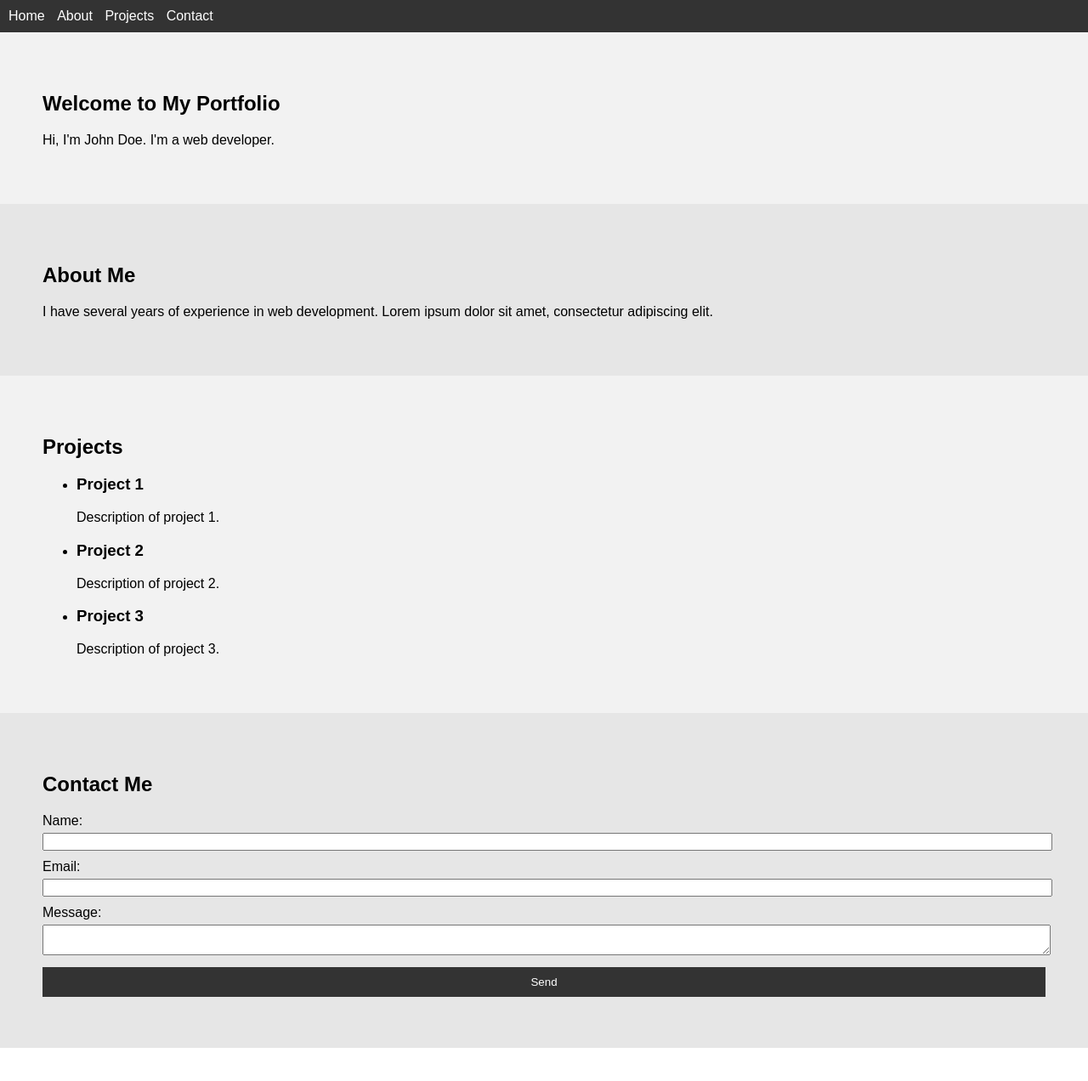
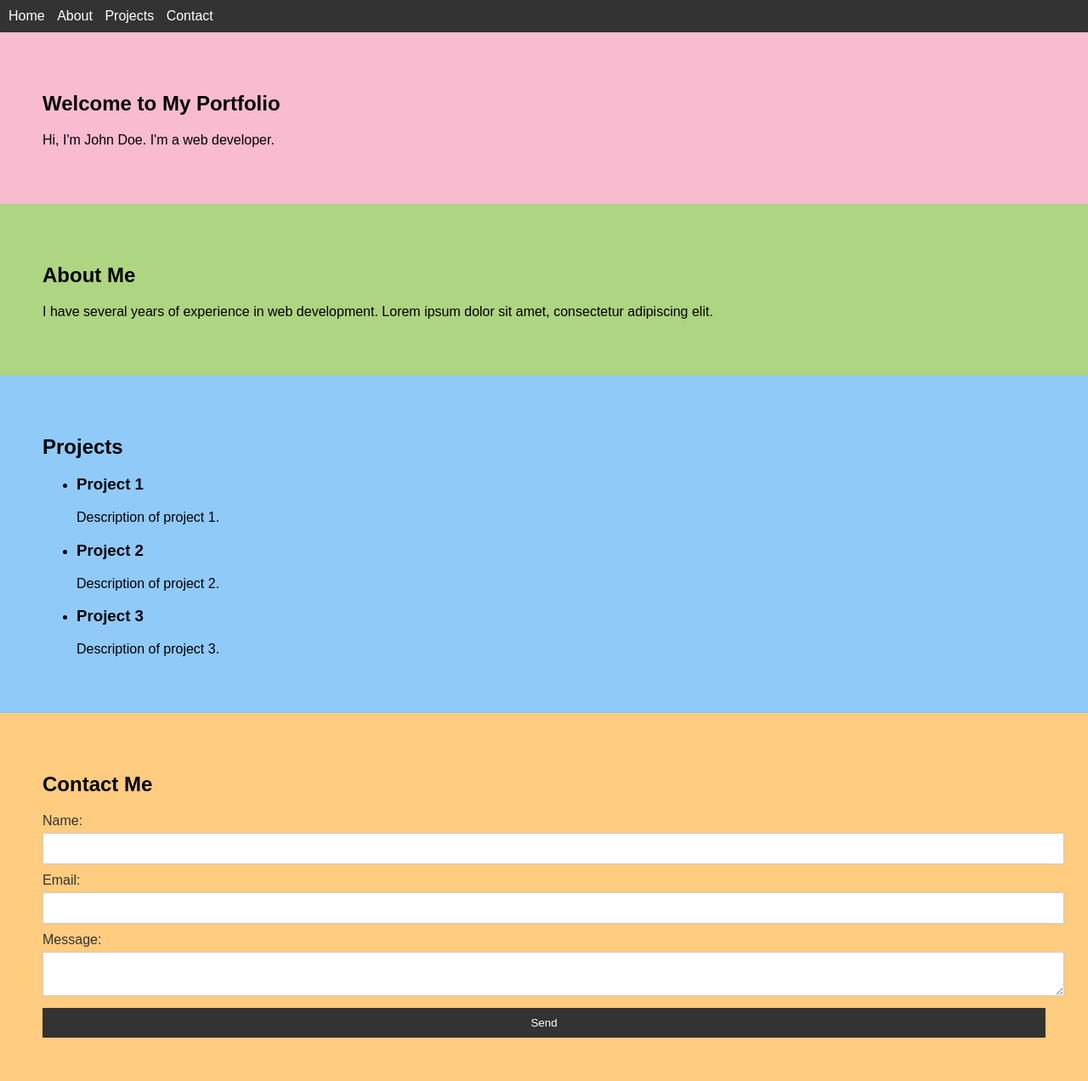
Before and after one commit to hamzahyaasin/hamzahyaasin.github.io, a plain HTML site: page portfolio.html in a window 1280 px wide. Shown: the whole page at 85% size. Before the commit the page ends 1233 px from the top, so only its background shows below. Drawn offline with Linux system fonts and the light colour scheme.

Commit message:
Update css portfolio.css

```diff
--- a/css portfolio.css
+++ b/css portfolio.css
@@ -2,12 +2,16 @@ body {
   font-family: Arial, sans-serif;
   margin: 0;
   padding: 0;
+  background-color: #f5f5f5;
+  transition: background-color 0.5s ease; /* Smooth background color transition */
 }
 
 header {
   background-color: #333;
   color: #fff;
   padding: 10px;
+  box-shadow: 0 4px 6px rgba(0, 0, 0, 0.1);
+  transition: background-color 0.5s ease; /* Smooth background color transition */
 }
 
 nav ul {
@@ -24,45 +28,68 @@ nav ul li {
 nav ul li a {
   color: #fff;
   text-decoration: none;
+  transition: color 0.3s ease; /* Smooth text color transition */
+}
+
+nav ul li a:hover {
+  color: #ffcc80; /* Change text color on hover */
 }
 
 section {
   padding: 50px;
+  background-color: #ffffff;
+  box-shadow: 0 2px 4px rgba(0, 0, 0, 0.1);
+  transition: box-shadow 0.3s ease; /* Smooth box shadow transition */
+}
+
+section:hover {
+  box-shadow: 0 8px 12px rgba(0, 0, 0, 0.2); /* Increase shadow on hover */
 }
 
 #home {
-  background-color: #f2f2f2;
+  background-color: #f8bbd0;
+  transition: background-color 0.5s ease; /* Smooth background color transition */
 }
 
 #about {
-  background-color: #e6e6e6;
+  background-color: #aed581;
+  transition: background-color 0.5s ease; /* Smooth background color transition */
 }
 
 #projects {
-  background-color: #f2f2f2;
+  background-color: #90caf9;
+  transition: background-color 0.5s ease; /* Smooth background color transition */
 }
 
 #contact {
-  background-color: #e6e6e6;
+  background-color: #ffcc80;
+  transition: background-color 0.5s ease; /* Smooth background color transition */
 }
 
 form label {
   display: block;
   margin-bottom: 5px;
+  color: #333;
+  transition: color 0.3s ease; /* Smooth text color transition */
 }
 
 form input,
 form textarea {
   margin-bottom: 10px;
   width: 100%;
+  padding: 10px;
+  border: 1px solid #ccc;
+  background-color: #fff;
+  transition: background-color 0.3s ease, border-color 0.3s ease; /* Smooth background color and border color transition */
 }
 
 form input[type="submit"] {
   background-color: #333;
   color: #fff;
   cursor: pointer;
-  padding: 10px;
+  padding: 10px 20px;
   border: none;
+  transition: background-color 0.3s ease; /* Smooth background color transition */
 }
 
 form input[type="submit"]:hover {
```
